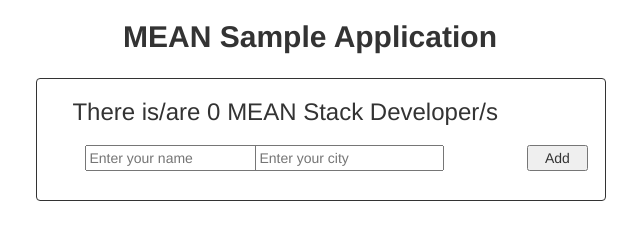
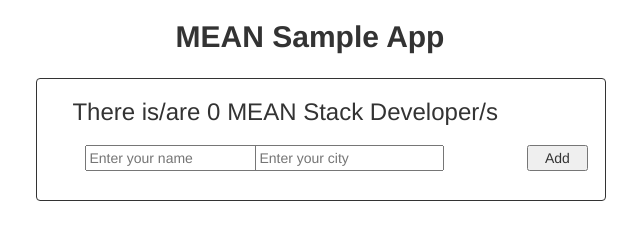
Before and after one commit to sjshank/mean_developerApp, a website: page client/views/landingPage.htm in a window 1280 px wide. Shown: the whole page, without its empty margins (330-970 px from the left). Drawn offline with nearby package versions, Linux system fonts and the light colour scheme; some packages are replaced by stand-ins of ours; no server answers.

Commit message:
Update landingPage.htm

```diff
--- a/client/views/landingPage.htm
+++ b/client/views/landingPage.htm
@@ -7,7 +7,7 @@
 <body>
 	<div ng-controller="landingPageCtrl" class="container">
 		<div class="row" style="text-align:center;">
-			<h2><strong>MEAN Sample Application</strong></h2>
+			<h2><strong>{{title}}</strong></h2>
 		</div>
 		<div class="subContainerDiv" >
 			<hgroup>
```
